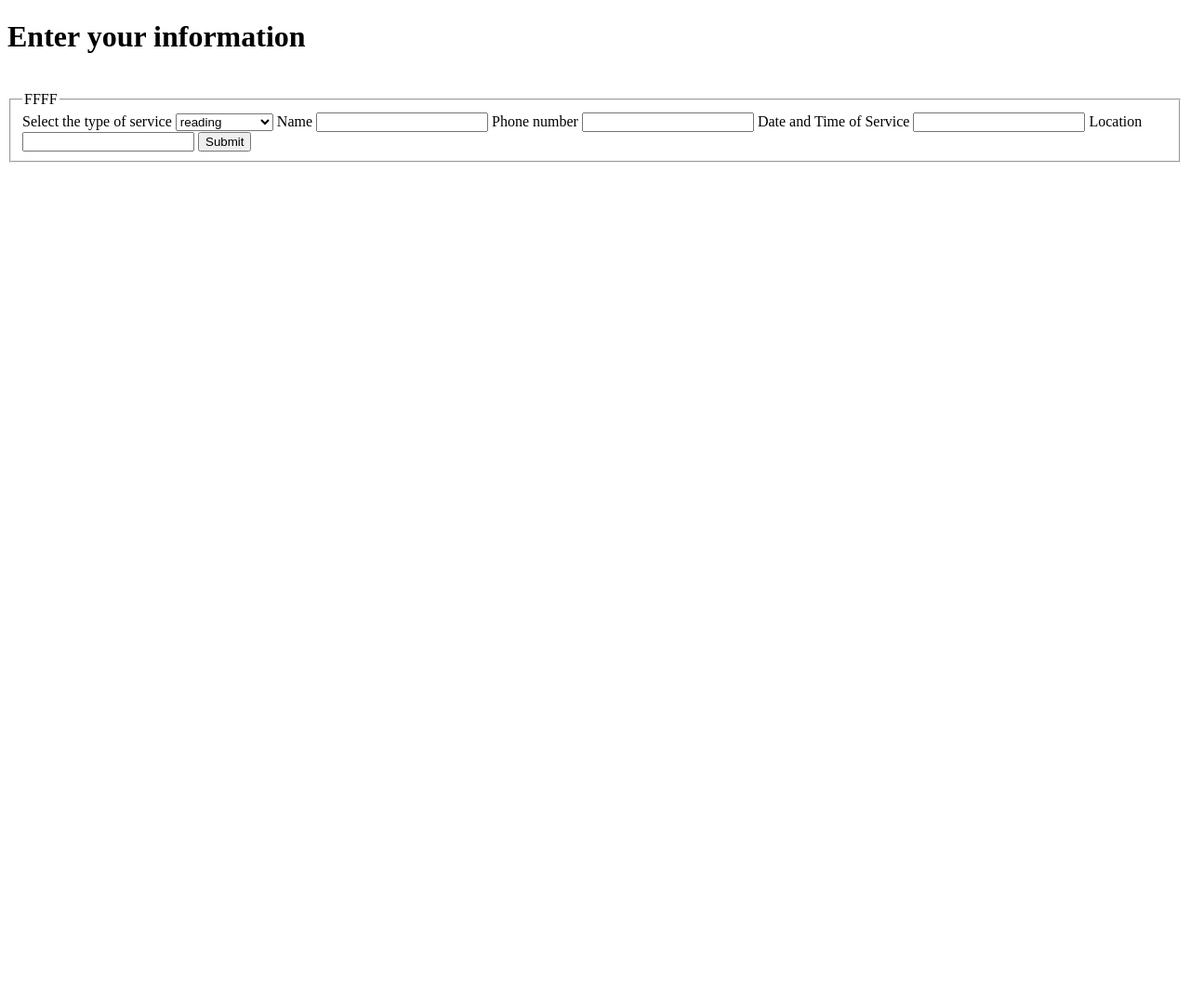
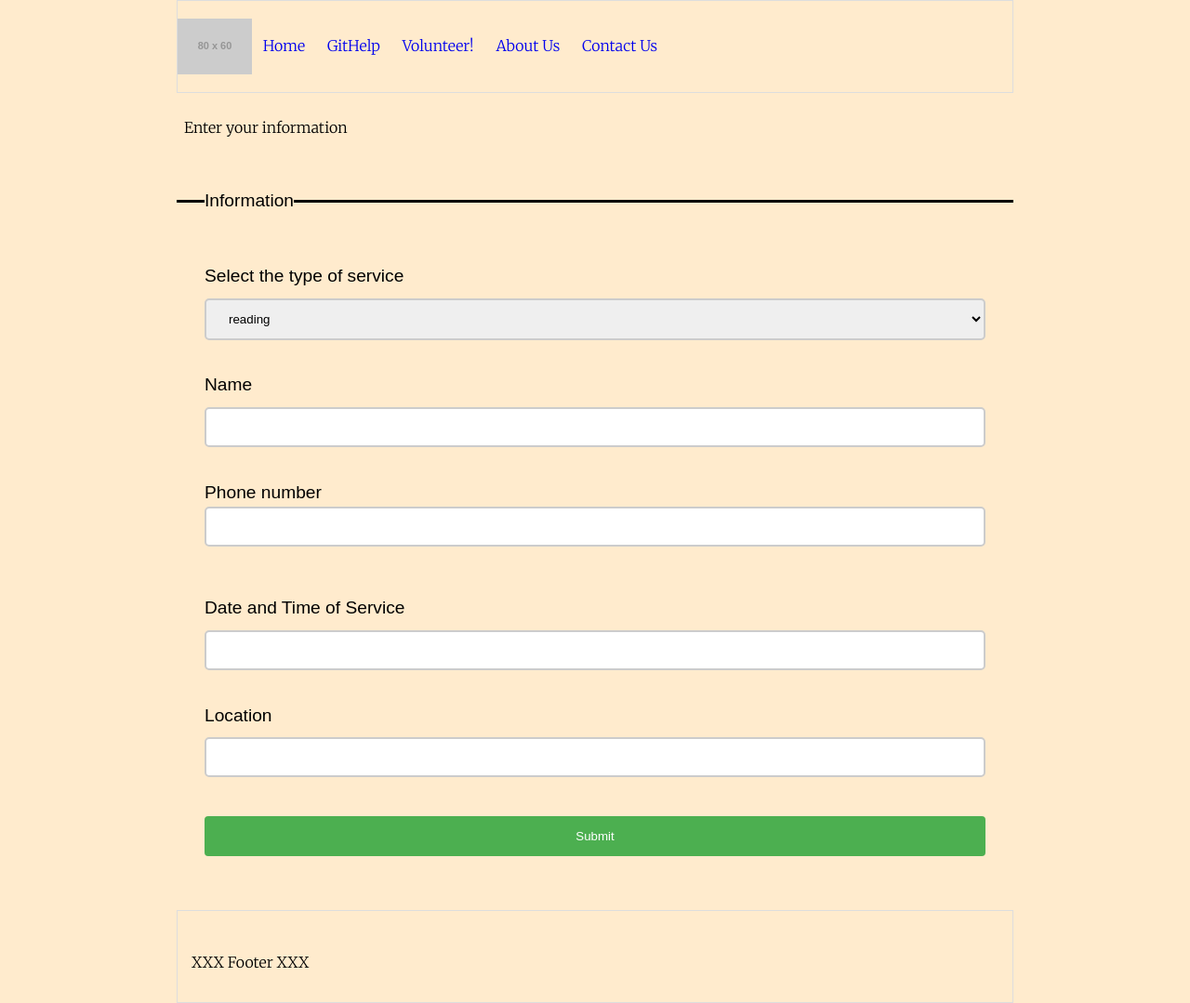
Before and after one commit to Fantastic-VI/GitHelp, a plain HTML site: page html/GitHelp.html in a window 1280 px wide. Shown: the whole page at 93% size. Before the commit the page ends 800 px from the top, so only its background shows below. Drawn offline with Linux system fonts and the light colour scheme; files that its build step writes are made by us from their sources; placeholder pictures from the web are drawn by us.

Commit message:
style GitHelp

```diff
--- a/css/GitHelp.css
+++ b/css/GitHelp.css
@@ -0,0 +1,99 @@
+@import url('https://fonts.googleapis.com/css2?family=Merriweather:wght@300&display=swap');
+
+* {
+    box-sizing: border-box;
+}
+
+.container {
+    display: grid;
+    grid-template-rows: 100px minmax(100px,1fr) 100px;
+    gap: 0px;
+}
+
+body {
+    width: 900px;
+    margin: auto;
+    font-family: 'Merriweather', serif;
+    line-height: 1.6;
+    background-color: blanchedalmond;
+}
+h1
+{
+    padding: 38px;
+    margin: -13px -30px;
+}
+
+header{
+    display: grid;
+    grid-template-columns: 1fr 6fr 2fr 2fr;
+    align-items: center;
+    border-style: solid;
+    border-width: thin;
+    border-color: #ddd;
+    word-spacing: 0px;
+}
+
+header nav a {
+    margin: 0 10px 0 10px;
+    text-decoration: none;
+}
+footer {
+    border-style: solid;
+    border-width: thin;
+    border-color: #ddd;
+    padding: 43px 15px;
+}
+input[type=text], select {
+    width: 100%;
+    padding: 12px 20px;
+    margin: 8px 0;
+    display: inline-block;
+    border: 2px solid #ccc;
+    border-radius: 5px;
+    box-sizing: border-box;
+
+  }
+  fieldset
+  {
+    border-top: solid;
+    border-color: black;
+    border-style: solid;
+    padding: 50px 30px
+  }
+  span
+  {
+    font-size: larger;
+    font-family: Arial, Helvetica, sans-serif;
+  }
+  legend
+  {
+      color: black;
+      font-size: larger;
+      font-family: Arial, Helvetica, sans-serif;
+  }
+  .phone
+  {
+    display: grid;
+    width: 100%;
+    height: 43px;
+    border: 2px solid #ccc;
+    border-radius: 5px;
+  }
+  .display
+  {
+    display: block;
+  }
+  input[type=submit] {
+    width: 100%;
+    background-color: #4CAF50;
+    color: white;
+    padding: 14px 20px;
+    margin: 8px 0;
+    border: none;
+    border-radius: 4px;
+    cursor: pointer;
+  }
+
+  input[type=submit]:hover {
+    background-color: #45a049;
+  }
--- a/html/GitHelp.html
+++ b/html/GitHelp.html
@@ -4,37 +4,68 @@
     <meta charset="UTF-8">
     <meta http-equiv="X-UA-Compatible" content="IE=edge">
     <meta name="viewport" content="width=device-width, initial-scale=1.0">
-    <title>Document</title>
+    <title>GitHelp</title>
+    <link rel="stylesheet" href="css/reset.css">
+    <link rel="stylesheet" href="../css/GitHelp.css">
+
 </head>
+
 <body>
+<section class="container">
+    <header>
+        <img class="logo" src="https://placehold.it/80x60/DDD" alt="">
+        <nav>
+        <a href="index.html">Home</a>
+        <a href="html/GitHelp.html">GitHelp</a>
+        <a href="html/GiveHelp.html">Volunteer!</a>
+        <a href="html/about.html">About Us</a>
+        <a href="html/contact.html">Contact Us</a>
+        </nav>
+
+    </header>
+    <main>
     <h1>Enter your information</h1> <br>
     <form id="form">
         <fieldset>
-            <legend>FFFF</legend>
+            <legend>Information </legend>
             <label>
                 <span>Select the type of service</span>
                 <select id="items"></select>
             </label>
+            <br>
+            <br>
             <label>
                 <span>Name</span>
                 <input type="text" id="name">
             </label>
+            <br>
+            <br>
             <label>
-                <span>Phone number</span>
-                <input type="number" id="phone">
+                <span >Phone number</span>
+                <input class="phone" type="number" id="phone">
             </label>
+            <br>
+            <br>
             <label>
-                <span>Date and Time of Service</span>
+                <span class="display">Date and Time of Service</span>
                 <input type="text" id = "time">
             </label>
+            <br>
+            <br>
             <label>
                 <span>Location</span>
                 <input type="text" id="location">
             </label>
+            <br>
+            <br>
             <input type="submit" value="Submit">
         </fieldset>
     </form>
     <script src="../js/app.js"></script>
     <script src="../js/GitHelp.js"></script>
+</main>
+<footer>
+    <p>XXX Footer XXX</p>
+</footer>
 </body>
 </html>
```
